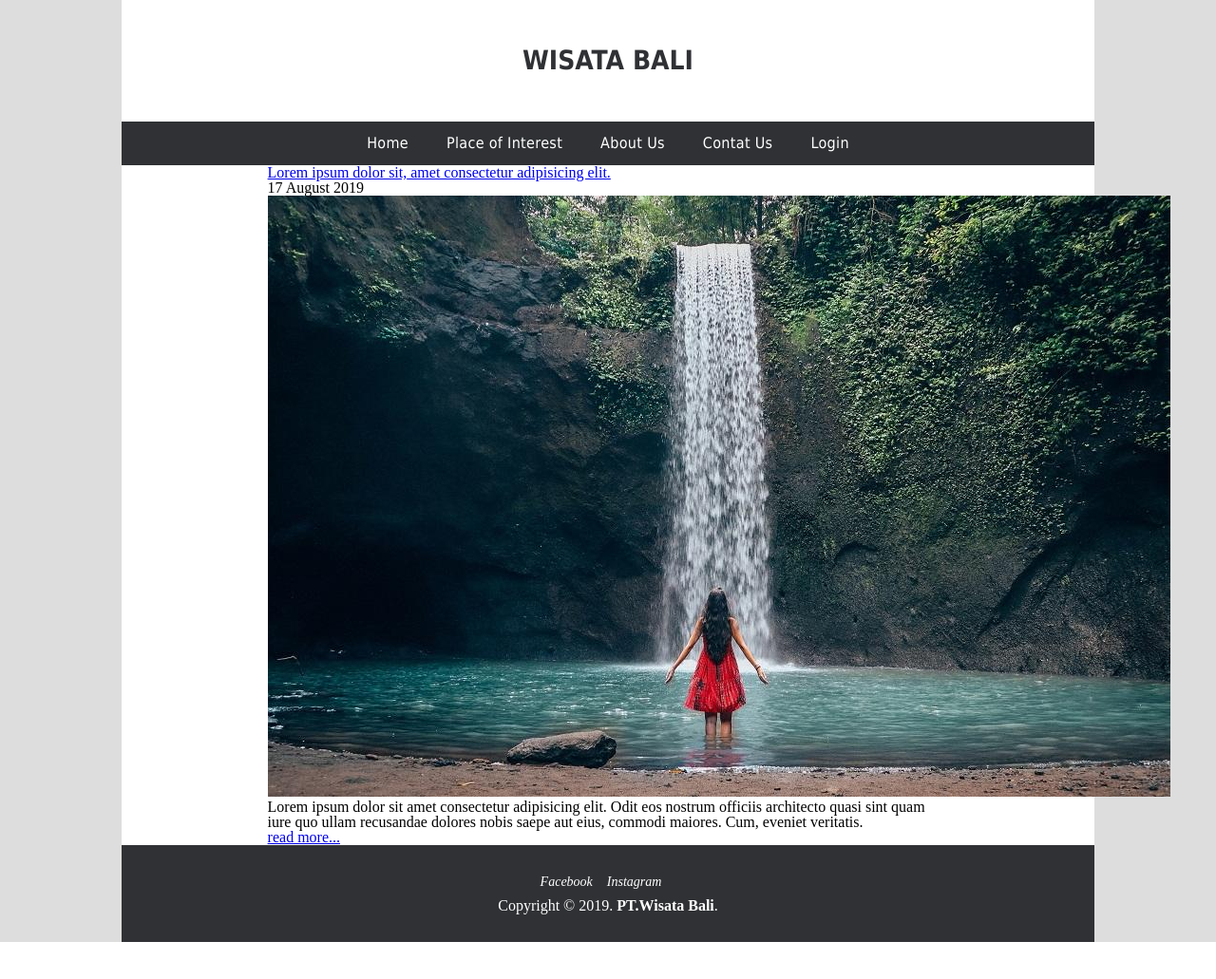
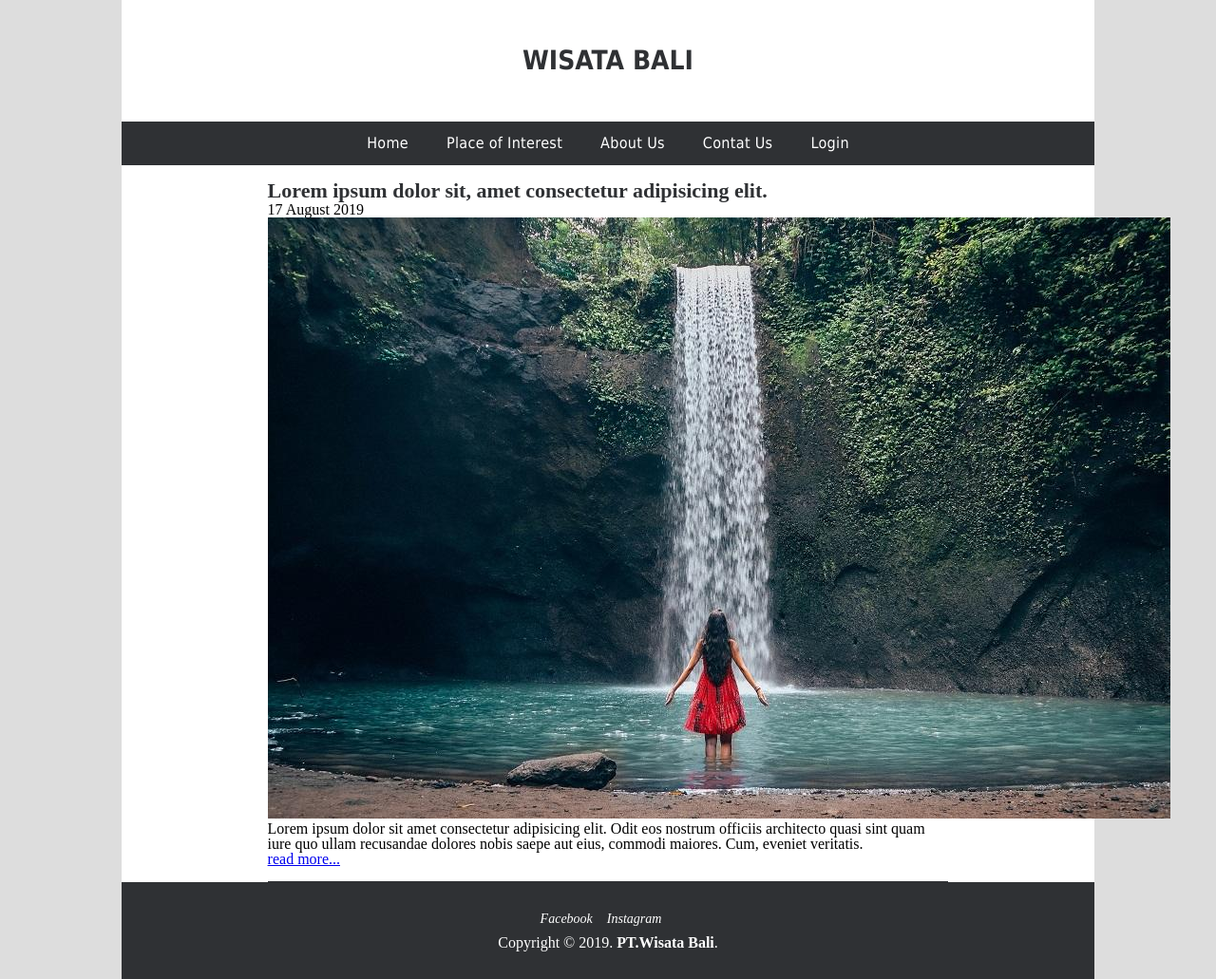
Before and after one commit to andrenata/latihanwebdasar2, a PHP site: page / in a window 1280 px wide. Shown: the whole page at 95% size. Before the commit the page ends 992 px from the top, so only its background shows below. Run offline with PHP 8.4, Linux system fonts and the light colour scheme.

Commit message:
Add Css Article

```diff
--- a/css/style.css
+++ b/css/style.css
@@ -95,4 +95,18 @@ body {
 article {
 	width: 70%;
 	margin: 0 auto;
+	padding: 15px 0;
+	border-bottom: 1px solid #2f3134;
 }
+.title h1 a {
+	font-size: 22px;
+	line-height: 24px;
+	margin-bottom: 10px;
+	text-decoration: none;
+	color: #2f3134;
+	font-weight: bold;
+	transition: color 0.2s ease-in-out;
+}
+.title h1 a:hover {
+	color: green;
+}
```
